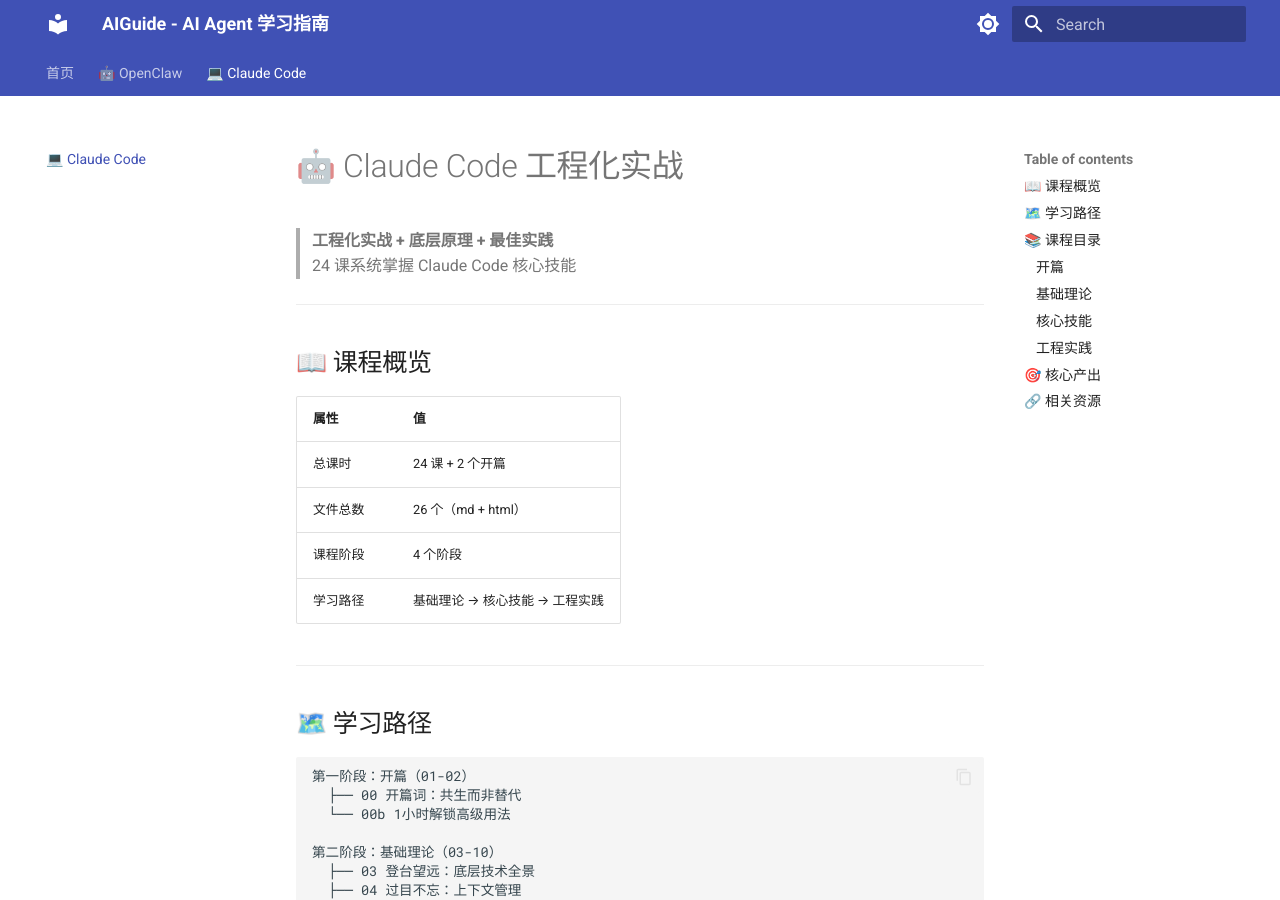
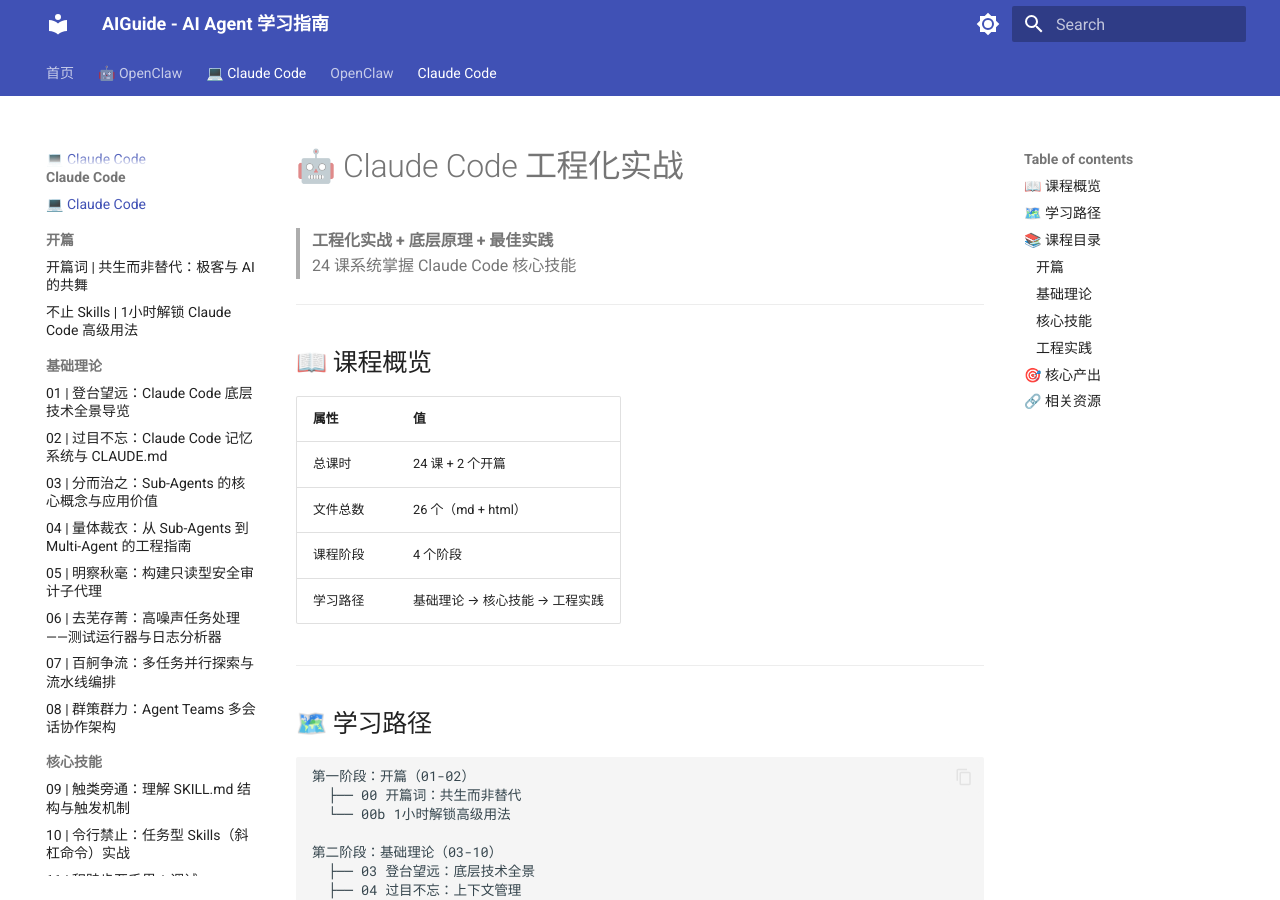
Before and after one commit to bugcodes/AIGuide, an MkDocs documentation site: the page built from docs/claude-code/README.md, in a window 1280 px wide and 900 px high. Built offline with MkDocs 1.6.1 and Material for MkDocs 9.7.7, drawn with Linux system fonts in a browser that asks for light colours; part of the change alters nothing that is shown.

Commit message:
fix: restore sidebar navigation for each course section
- Top tabs: 首页 | OpenClaw | Claude Code (series entry points)
- Sidebar: full course navigation under each section
- Material theme's navigation.tabs only hides sections on the homepage, sidebar works normally on section pages

```diff
--- a/mkdocs.yml
+++ b/mkdocs.yml
@@ -28,9 +28,88 @@ theme:
     - content.code.copy
 
 nav:
+  # 顶部 Tab 栏 - 只放系列入口
   - 首页: index.md
   - 🤖 OpenClaw: openclaw/index.md
   - 💻 Claude Code: claude-code/README.md
+  # 侧边栏 - 各系列完整课程目录（MkDocs Material 会自动识别并渲染为侧边栏 section）
+  - OpenClaw:
+    - openclaw/index.md
+    - 架构:
+      - openclaw/01-Architecture/L01.md
+      - openclaw/01-Architecture/L02.md
+    - Agent Loop:
+      - openclaw/02-AgentLoop/L03.md
+      - openclaw/02-AgentLoop/L04.md
+      - openclaw/02-AgentLoop/L05.md
+      - openclaw/02-AgentLoop/L06.md
+      - openclaw/02-AgentLoop/L07.md
+    - Memory:
+      - openclaw/03-Memory/L08.md
+      - openclaw/03-Memory/L09.md
+      - openclaw/03-Memory/L10.md
+      - openclaw/03-Memory/L11.md
+    - 路由与协作:
+      - openclaw/04-Routing/L12.md
+      - openclaw/04-Routing/L13.md
+      - openclaw/04-Routing/L14.md
+      - openclaw/04-Routing/L15.md
+      - openclaw/04-Routing/L16.md
+      - openclaw/04-Routing/L17.md
+      - openclaw/04-Routing/L18.md
+      - openclaw/04-Routing/L19.md
+    - 插件生态:
+      - openclaw/05-Plugins/L20.md
+      - openclaw/05-Plugins/L21.md
+      - openclaw/05-Plugins/L22.md
+      - openclaw/05-Plugins/L23.md
+    - 安全与高可用:
+      - openclaw/06-Security/L24.md
+      - openclaw/06-Security/L25.md
+      - openclaw/06-Security/L26.md
+      - openclaw/06-Security/L27.md
+      - openclaw/06-Security/L33.md
+      - openclaw/06-Security/L34.md
+      - openclaw/06-Security/L35.md
+      - openclaw/06-Security/L36.md
+    - 演练场:
+      - openclaw/Labs/L28.md
+      - openclaw/Labs/L29.md
+      - openclaw/Labs/L30.md
+      - openclaw/Labs/L31.md
+      - openclaw/Labs/L32.md
+  - Claude Code:
+    - claude-code/README.md
+    - 开篇:
+      - claude-code/01-开篇-共生而非替代.md
+      - claude-code/02-开篇-1小时解锁高级用法.md
+    - 基础理论:
+      - claude-code/03-基础-登台望远.md
+      - claude-code/04-基础-过目不忘.md
+      - claude-code/05-基础-分而治之.md
+      - claude-code/06-基础-两体裁衣.md
+      - claude-code/07-基础-明察秋毫.md
+      - claude-code/08-基础-去芜存精.md
+      - claude-code/09-基础-百舸争流.md
+      - claude-code/10-基础-群策群力.md
+    - 核心技能:
+      - claude-code/11-技能-触类旁通.md
+      - claude-code/12-技能-另辟蹊径.md
+      - claude-code/13-技能-集腋成裘.md
+      - claude-code/14-技能-千车之鉴.md
+      - claude-code/15-技能-横看成岭.md
+      - claude-code/16-技能-顺藤摸瓜.md
+      - claude-code/17-技能-鉴往知来.md
+      - claude-code/18-技能-薪火相传.md
+    - 工程实践:
+      - claude-code/19-实践-海纳百川.md
+      - claude-code/20-实践-抛砖引玉.md
+      - claude-code/21-实践-无人之手.md
+      - claude-code/22-实践-游刃可寻.md
+      - claude-code/23-实践-登堂入室.md
+      - claude-code/24-实践-得心应手.md
+      - claude-code/25-实践-画龙点睛.md
+      - claude-code/26-实践-未来已来.md
 
 markdown_extensions:
   - pymdownx.highlight:
```
